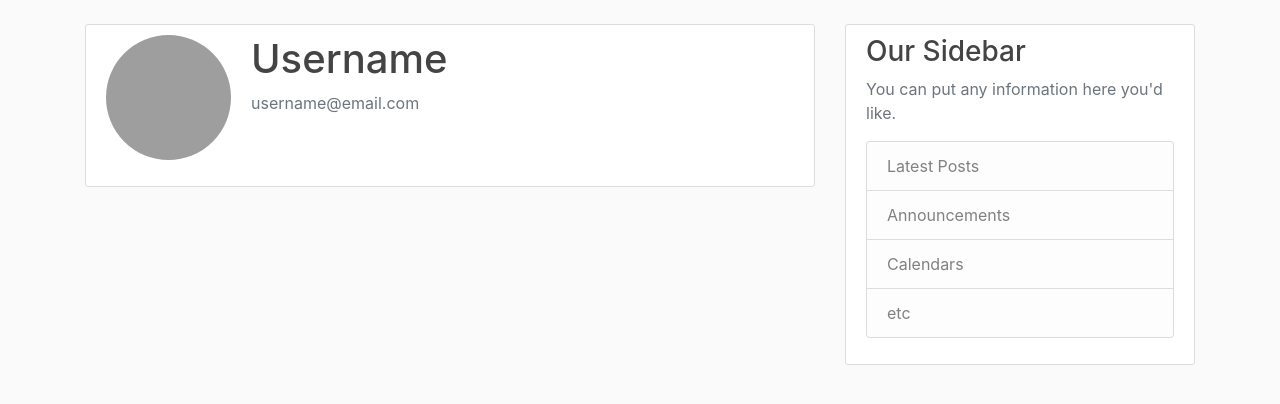
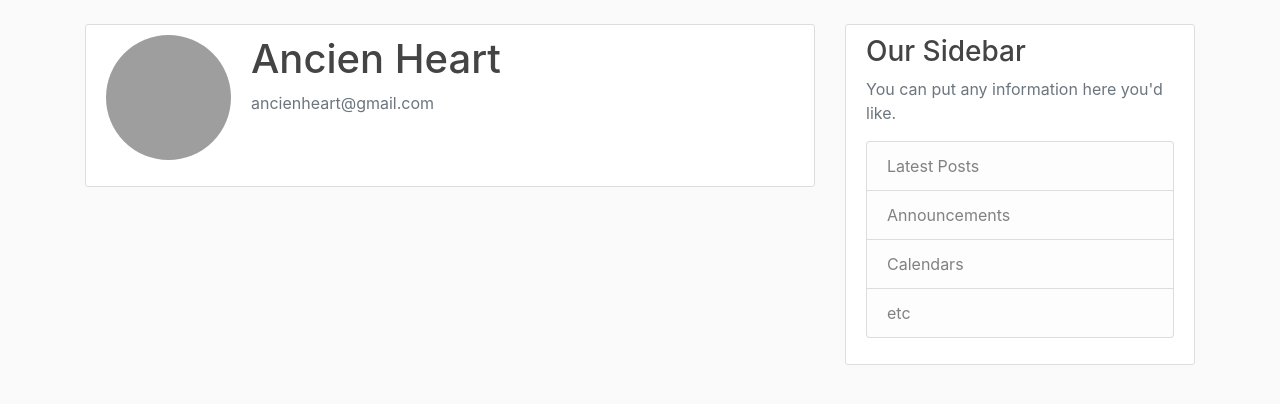
Before and after one commit to DaffaITB/testing101, a Flask app: page /akun in a window 1280 px wide. Shown: the part 56-460 px from the top of the page. Run offline with Flask 2, Linux system fonts and the light colour scheme; a user stored in the database is signed in; grey boxes are pictures that could not be loaded.

Commit message:
Update account1.0.html

```diff
--- a/Flask101_07/templates/account1.0.html
+++ b/Flask101_07/templates/account1.0.html
@@ -5,8 +5,8 @@
         <div class="media">
             <img class="rounded-circle account-img" src="userimage.jpg">
             <div class="media-body">
-                <h2 class="account-heading">Username</h2>
-                <p class="text-secondary">username@email.com</p>
+                <h2 class="account-heading">{{ current_user.username }}</h2>
+                <p class="text-secondary">{{ current_user.email }}</p>
             </div>
         </div>
         <!-- FORM HERE -->
```
